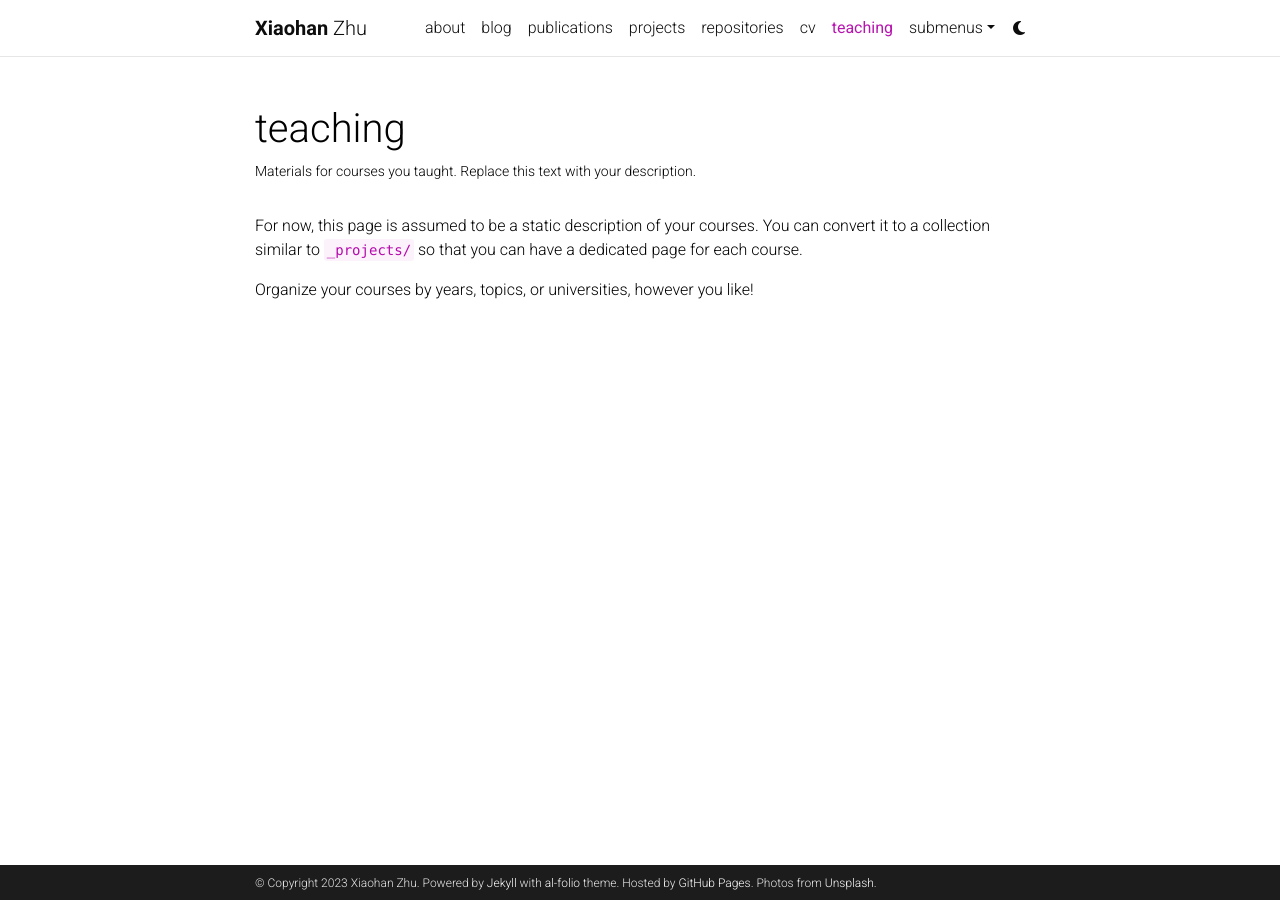
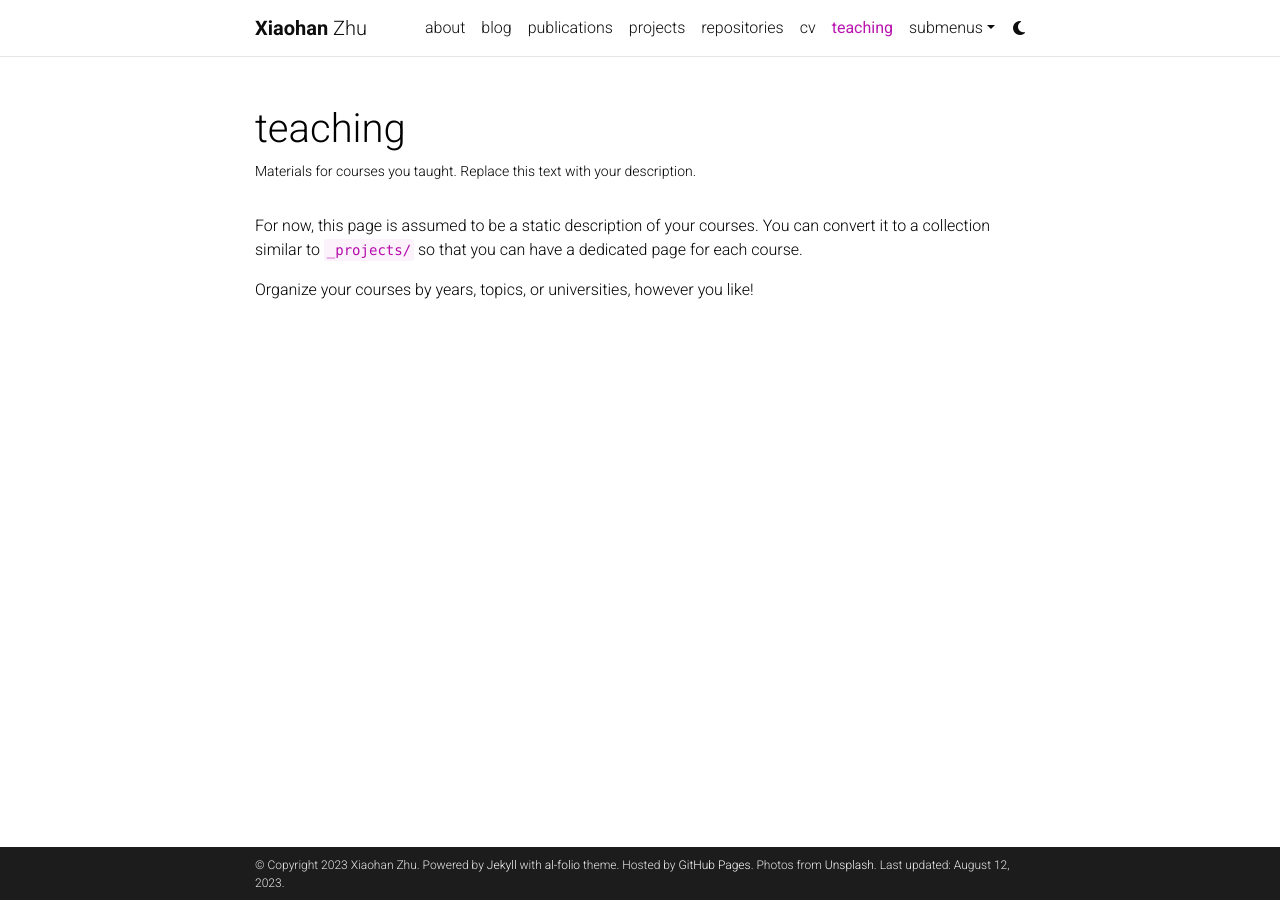
Before and after one commit to xiaohanzhu0/xiaohanzhu0.github.io, a Jekyll site: the page built from _pages/teaching.md, in a window 1280 px wide. Built offline with Jekyll 4.4.1, drawn with Linux system fonts in a browser that asks for light colours; comment, search, counter and statistics services are not loaded; a style sheet for code colours, icons or effects is not loaded; some of the changed lines change nothing that is shown.

Commit message:
Update _config.yml
add email, show update date

```diff
--- a/_config.yml
+++ b/_config.yml
@@ -6,7 +6,7 @@
 first_name: Xiaohan
 middle_name:
 last_name: Zhu
-email: you@example.com
+email: xzhu0@umd.edu
 description: > # the ">" symbol means to ignore newlines until "footer_text:"
   A simple, whitespace theme for academics. Based on [*folio](https://github.com/bogoli/-folio) design.
 footer_text: >
@@ -20,7 +20,7 @@
 
 url: https://xiaohanzhu0.github.io # the base hostname & protocol for your site
 baseurl: # the subpath of your site, e.g. /blog/
-last_updated: false # set to true if you want to display last updated in the footer
+last_updated: true # set to true if you want to display last updated in the footer
 impressum_path:  # set to path to include impressum link in the footer, use the same path as permalink in a page, helps to conform with EU GDPR
 
 # -----------------------------------------------------------------------------
```
